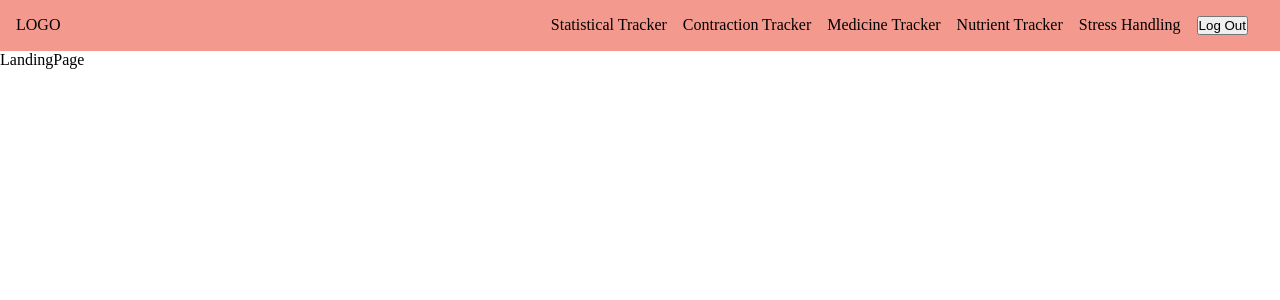
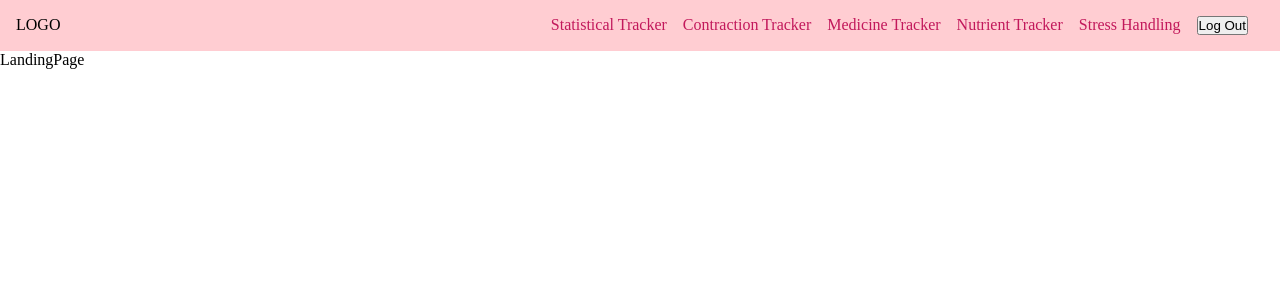
Before and after one commit to BIKRAM-SAHA/Hackout, a React (Vite) app in the folder hackout-fe/: page / in a window 1280 px wide. Shown: the top 300 px of the page. Built offline with nearby package versions, Linux system fonts and the light colour scheme.

Commit message:
ui calender

```diff
--- a/hackout-fe/src/module/Layouts/TrackerLayout/TrackerLayout.jsx
+++ b/hackout-fe/src/module/Layouts/TrackerLayout/TrackerLayout.jsx
@@ -2,6 +2,7 @@ import React from "react";
 import { useContext } from "react";
 import CalenderContext from "../../common/contexts/CalenderContext";
 import Calender from "./components/Calender";
+import pregnantLady from "../../../assets/pregnant-lady-illustration.svg";
 import "./TrackerLayout.scss";
 
 function TrackerLayout({ children }) {
@@ -15,6 +16,11 @@ function TrackerLayout({ children }) {
         <div className="trackerLayout__calender">
           <Calender />
         </div>
+        <img
+          src={pregnantLady}
+          alt=""
+          className="trackerLayout__illustration"
+        />
       </div>
     </div>
   );
--- a/hackout-fe/src/module/Layouts/TrackerLayout/TrackerLayout.scss
+++ b/hackout-fe/src/module/Layouts/TrackerLayout/TrackerLayout.scss
@@ -1,25 +1,40 @@
-$background-color: #f4998d;
+$background-color: #fafafa;
+
+//for responsive calculations
+$fourthOfVW: calc(100vw * 1 / 4);
+$baseFontToWidthRatio: 0.037;
+$containerFontSize: calc($fourthOfVW * $baseFontToWidthRatio);
+$emMultiplierForContainerWidth: 23;
+$containerSize: $containerFontSize * $emMultiplierForContainerWidth;
+$rightPadding: calc(($fourthOfVW - $containerSize) / 2);
 
 .trackerLayout {
   display: flex;
   min-height: 100vh;
   .trackerLayout__content {
     background-color: black;
-    flex-grow: 2;
+    flex-grow: 3;
   }
   .trackerLayout__calender-container {
-    font-size: 0.6rem;
+    font-size: $containerFontSize;
+    //0.7*16 = 11.2px for 312px
+    //w = 322px, font = 0.73rem
+    // 322/312=1.03 0.73/0.7=1.04
 
     position: relative;
     display: flex;
-    align-items: center;
+    flex-direction: column;
     min-height: 100vh;
     flex-grow: 1;
     background-color: $background-color;
     padding: 0 2rem;
     .trackerLayout__calender {
       position: fixed;
-      right: 1rem;
+      right: $rightPadding;
+    }
+    .trackerLayout__illustration {
+      height: 407px;
+      width: $containerSize;
     }
   }
 }
--- a/hackout-fe/src/module/Layouts/TrackerLayout/components/Calender.scss
+++ b/hackout-fe/src/module/Layouts/TrackerLayout/components/Calender.scss
@@ -5,13 +5,13 @@ $shadow-light: rgba(0, 0, 0, 0.1);
 
 // Calender Card
 $calendar: #ffffff;
-$calendar-title: #0061a8;
+$calendar-title: #c2185b;
 $calendar-subtitle: #919191;
-$day-number: #f0fbfe;
-$today: #fbd48d;
-$selected-day: #8ce390;
+$day-number: #ffeff2;
+$today: #ffcdd2;
+$selected-day: #f48fb1;
 $day-number-disabled: #c1c1c1;
-$day-number-border: #9aceff;
+$day-number-border: #f48fb1;
 
 /* ---------------------- Width & Heights --------------------- */
 // Weather Card
@@ -38,6 +38,10 @@ $card-height: 23em;
   width: $card-width;
   background-color: $calendar;
   font-family: "Open Sans", sans-serif;
+  border-radius: 0.5rem;
+  box-shadow: 1px 1px 8px 0px #e7e7e8;
+  -webkit-box-shadow: 1px 1px 8px 0px #e7e7e8;
+  -moz-box-shadow: 1px 1px 8px 0px #e7e7e8;
 
   .headerContainer {
     display: flex;
@@ -94,9 +98,13 @@ $card-height: 23em;
 
       &.today {
         background-color: $today;
+        color: $calendar-title;
+        font-weight: 500;
       }
       &.selected {
         background-color: $selected-day;
+        color: $calendar-title;
+        font-weight: 600;
       }
       &:hover {
         border: 2px solid $day-number-border;
--- a/hackout-fe/src/module/Navbar/Navbar.scss
+++ b/hackout-fe/src/module/Navbar/Navbar.scss
@@ -1,6 +1,6 @@
-$primaryTextColor: black;
+$primaryTextColor: #c2185b;
 $secondaryTextColor: white;
-$background-color: #f4998d;
+$background-color: #ffcdd2;
 
 .navbar {
   display: flex;
```
Also changed, not shown: hackout-fe/src/assets/pregnant-lady-illustration.svg (added).
